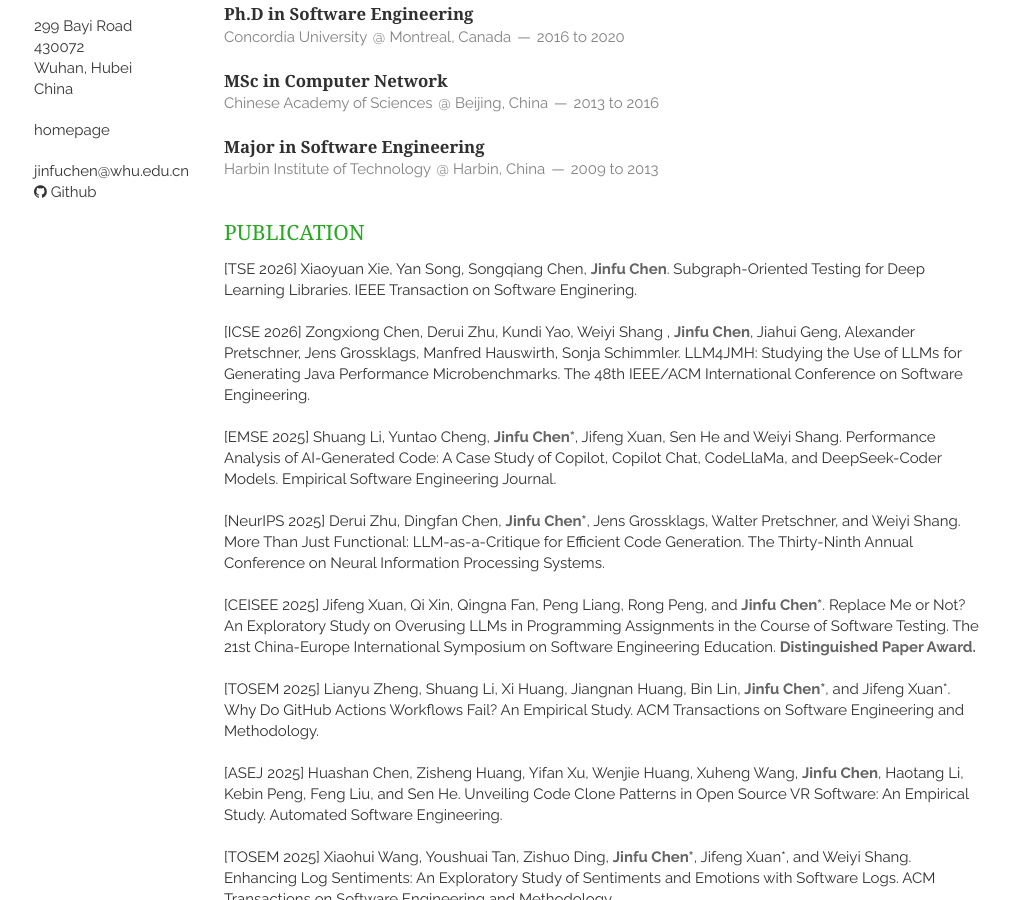
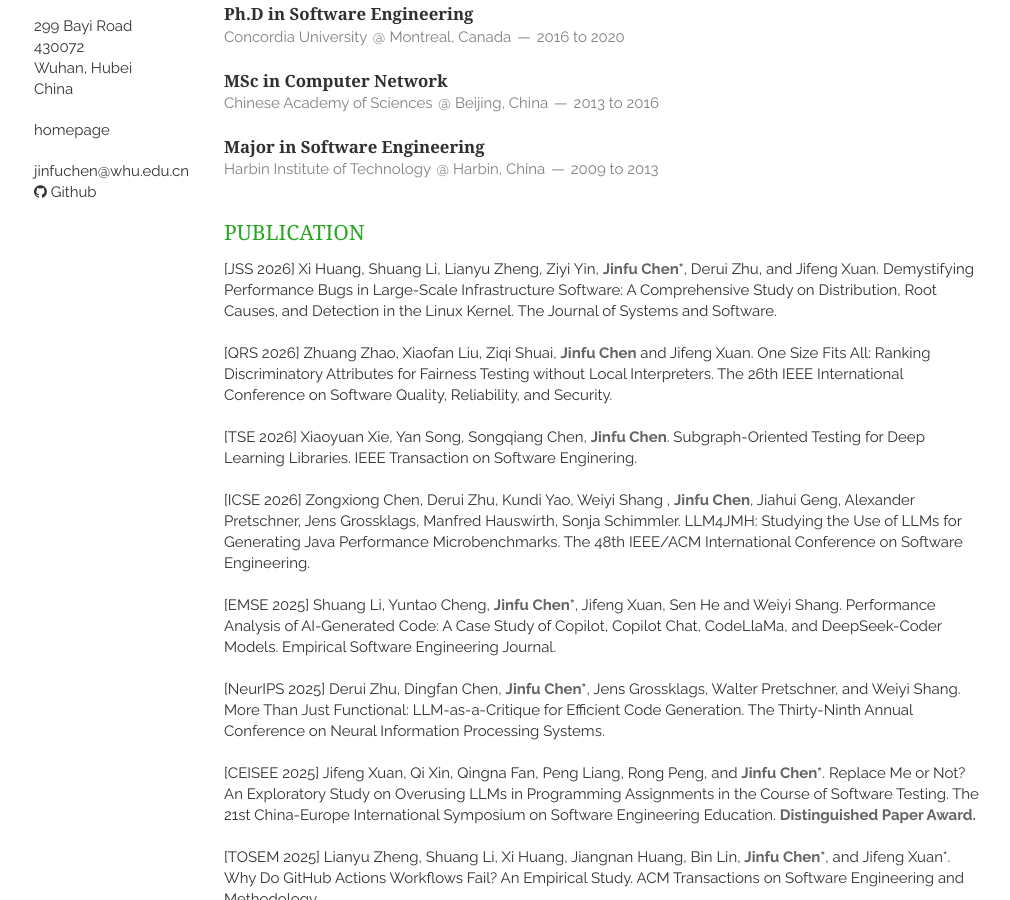
Before and after one commit to jinfuchen/jinfu, a Jekyll site: the page built from index.html, in a window 1280 px wide and 900 px high, scrolled down 319 px. Shown: the whole window, without its empty margins (136-1146 px from the left). Built offline with Jekyll 4.4.1, drawn with Linux system fonts in a browser that asks for light colours; nearby versions of some CDN libraries; the list of posts is cut into pages by our own code; some of the changed text lies outside the part shown.

Commit message:
jss and qrs

```diff
--- a/_includes/publication.html
+++ b/_includes/publication.html
@@ -12,6 +12,12 @@
     -->
 
     <article>
+      <p>[JSS 2026] Xi Huang, Shuang Li, Lianyu Zheng, Ziyi Yin, <em>Jinfu Chen<sup>*</sup></em>, Derui Zhu, and Jifeng Xuan. Demystifying Performance Bugs in Large-Scale Infrastructure Software: A Comprehensive Study on Distribution, Root Causes, and Detection in the Linux Kernel. The Journal of Systems and Software. </p>
+      <br>
+
+      <p>[QRS 2026] Zhuang Zhao, Xiaofan Liu, Ziqi Shuai, <em>Jinfu Chen</em> and Jifeng Xuan. One Size Fits All: Ranking Discriminatory Attributes for Fairness Testing without Local Interpreters. The 26th IEEE International Conference on Software Quality, Reliability, and Security. </p>
+      <br>
+
       <p>[TSE 2026] Xiaoyuan Xie, Yan Song, Songqiang Chen, <em>Jinfu Chen</em>. Subgraph-Oriented Testing for Deep Learning Libraries. IEEE Transaction on Software Enginering. </p>
       <br>
 
--- a/_includes/service.html
+++ b/_includes/service.html
@@ -10,6 +10,7 @@
     	<p>  Reviewer: Journal of Software: Evolution and Process </p>
         <p>  Reviewer: IEEE Software </p>
         <p>  Reviewer: IEEE Transactions on Computational Social Systems </p>
+        <p>  PC Member: The 8th International Conference on Science of Cyber Security, 2026</p>
         <p>  PC Member: MSR 2026 Technical Track </p>
         <p>  PC Member: PROMISE 2026 Technical Track </p>
         <p>  PC Member: APSEC 2025 Tool Demonstration Track </p>
```
